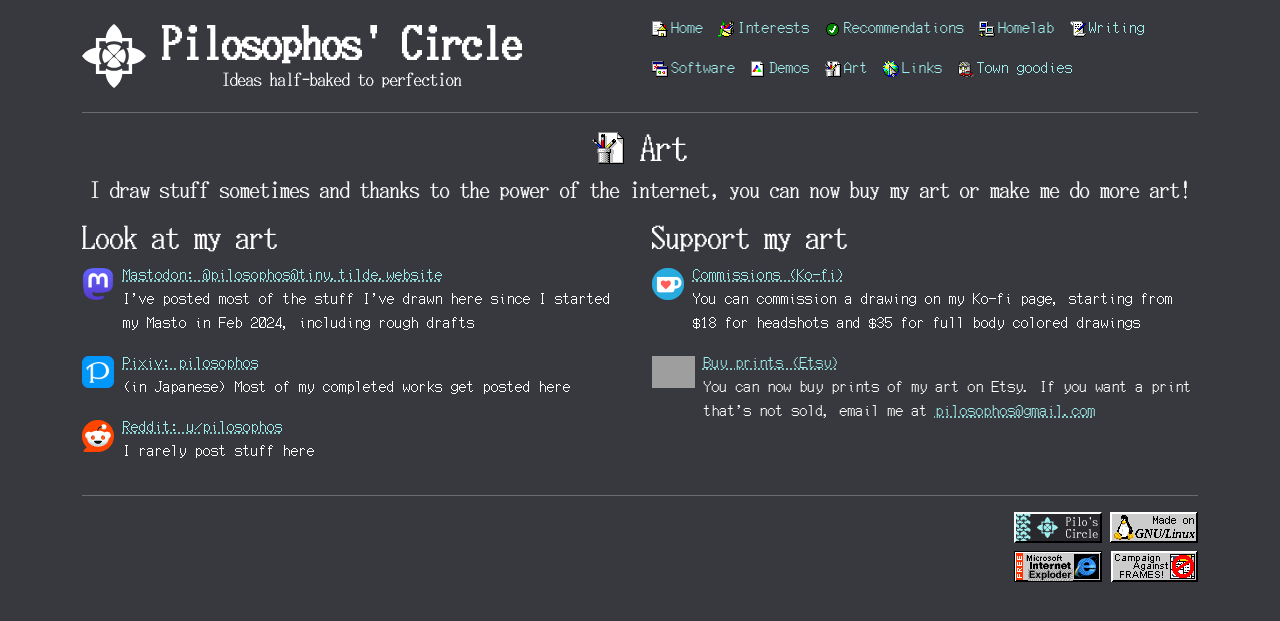
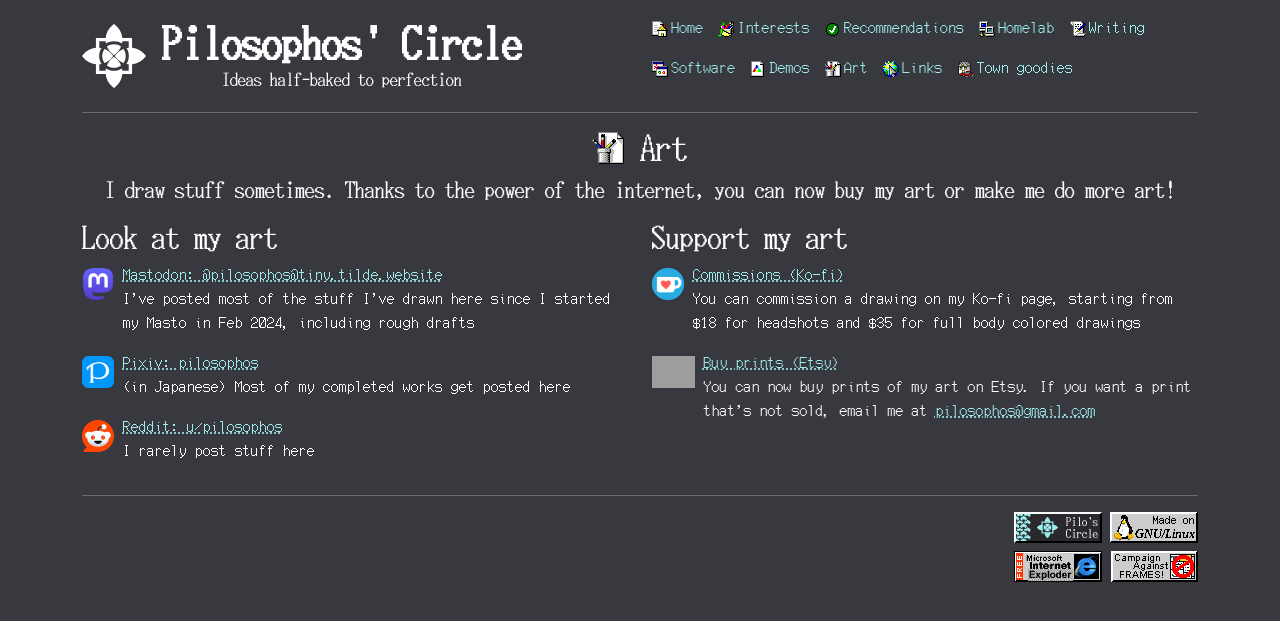
Before and after one commit to pilosophos/pilosophos-site-v1, a Jekyll site: the page built from art.html, in a window 1280 px wide. Shown: the top 621 px of the page. Built offline with Jekyll 4.4.1, drawn with Linux system fonts in a browser that asks for light colours.

Commit message:
change tagline

```diff
--- a/art.html
+++ b/art.html
@@ -8,7 +8,7 @@ layout: default
     <img src="{{ '/assets/images/icons/paint_file-2.png' | relative_url }}" role="presentation" class="icon-32">
     Art
   </h2>
-  <p class="lead">I draw stuff sometimes and thanks to the power of the internet, you can now buy my art or make me do more art!</p>
+  <p class="lead">I draw stuff sometimes. Thanks to the power of the internet, you can now buy my art or make me do more art!</p>
 
   <div class="row">
     <section class="col">
```
